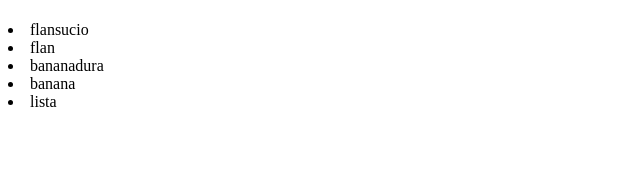
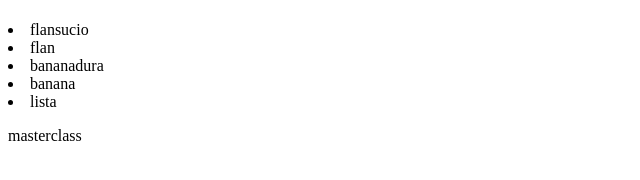
Before and after one commit to santiagonietto/git-clase11-coderhouse, a plain HTML site: page index.html in a window 1280 px wide. Shown: the full height of the page, 0-640 px from the left. Drawn offline with Linux system fonts and the light colour scheme.

Commit message:
cambios en master

```diff
--- a/index.html
+++ b/index.html
@@ -15,5 +15,6 @@
             <li>lista</li>
         </section>
     </footer>
+    <p class="master">masterclass</p>
 </body>
 </html>
```
